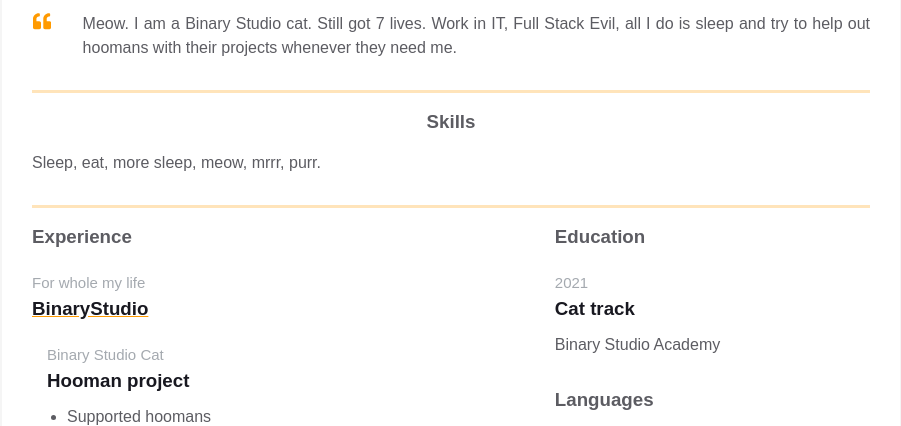
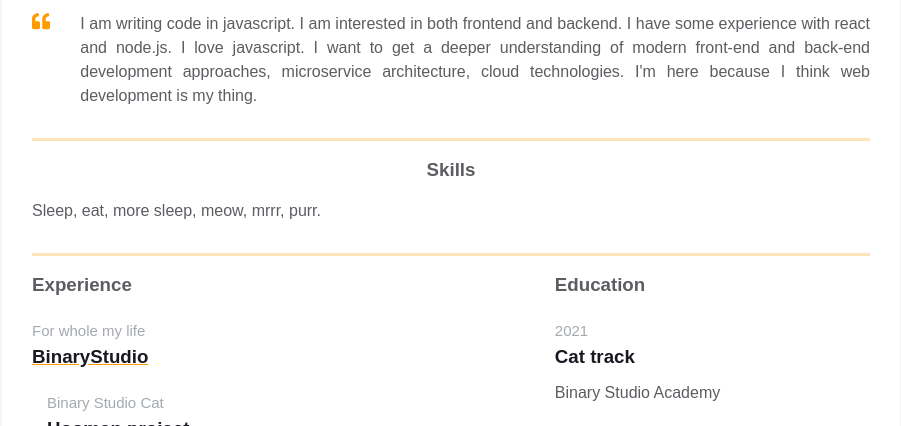
Before and after one commit to IhorHudkov/homepage, a plain HTML site: page index.html in a window 1280 px wide. Shown: the part 350-776 px from the top of the page, without its empty margins (189-1090 px from the left). Drawn offline with Linux system fonts and the light colour scheme.

Commit message:
Change the intro text

```diff
--- a/index.html
+++ b/index.html
@@ -108,10 +108,11 @@
                                 </path>
                             </svg>
                         </div>
-                        <p class="intro_text">Meow.
-                            I am a Binary Studio cat. Still got 7 lives. Work in IT, Full Stack Evil,
-                            all I do is sleep and try to help out hoomans with their projects whenever
-                            they need me.
+                        <p class="intro_text">
+                            I am writing code in javascript. I am interested in both frontend and backend. I have some
+                            experience with react and node.js. I love javascript. I want to get a deeper understanding
+                            of modern front-end and back-end development approaches, microservice architecture, cloud
+                            technologies. I'm here because I think web development is my thing.
                         </p>
                     </div>
                 </div>
```
